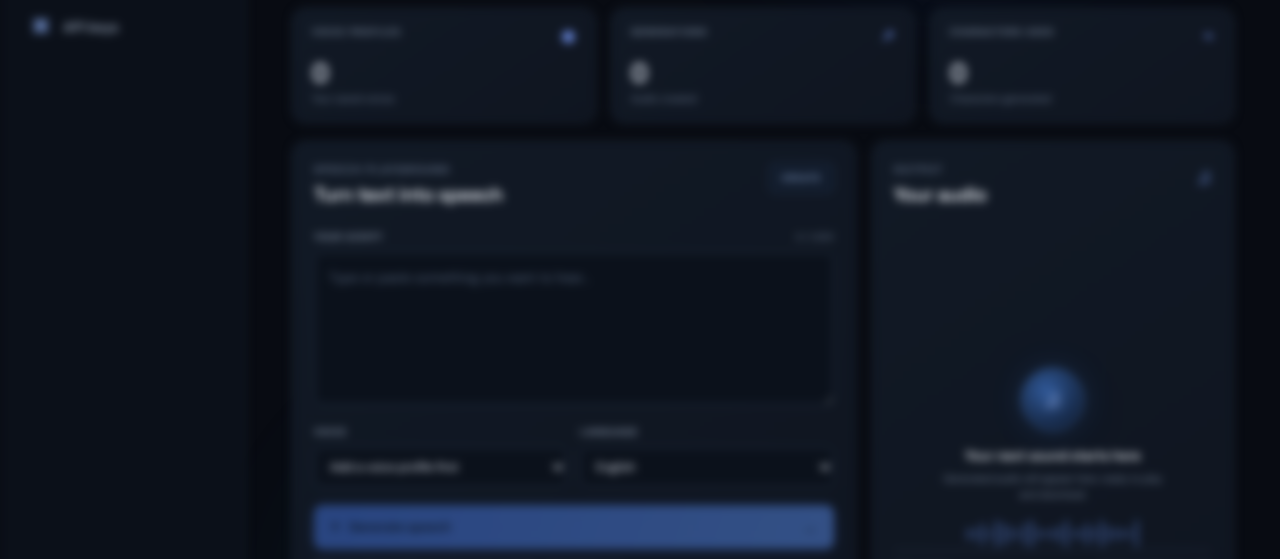
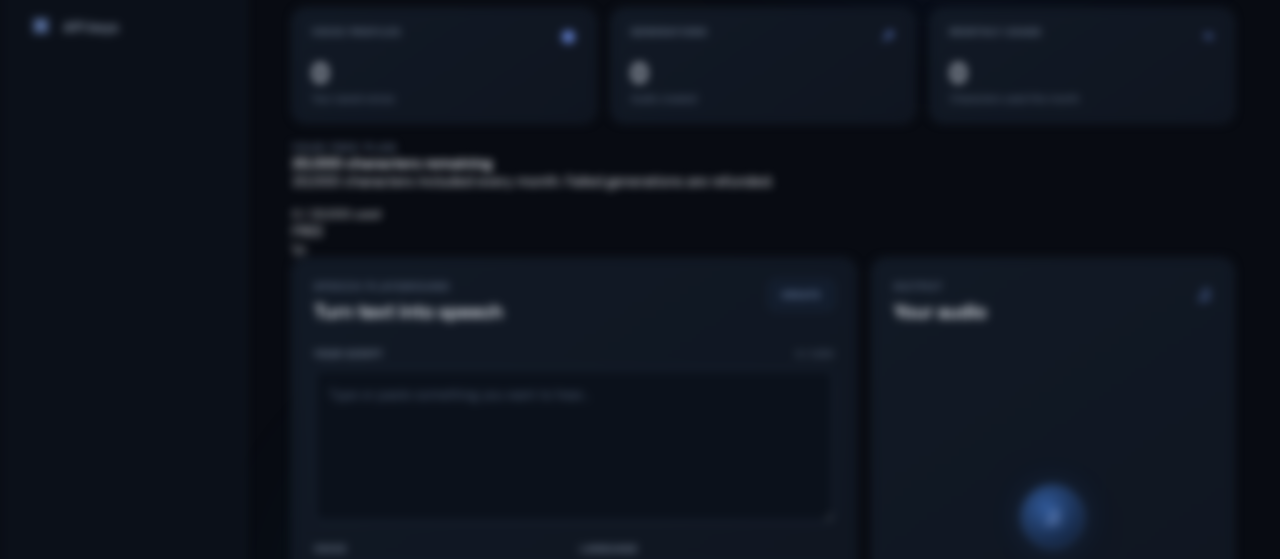
Before and after one commit to Awoyelevictor/ultron-voice-api, a plain HTML site: page web/index.html in a window 1280 px wide. Shown: the part 234-793 px from the top of the page. Drawn offline with Linux system fonts and the light colour scheme; a script that the page names is missing.

Commit message:
Show monthly free character balance

```diff
--- a/web/index.html
+++ b/web/index.html
@@ -38,9 +38,9 @@
         <div class="stats-grid">
           <article class="stat-card"><div class="stat-label">VOICE PROFILES <span>◉</span></div><div class="stat-value">0</div><div class="stat-note">Your saved voices</div></article>
           <article class="stat-card"><div class="stat-label">GENERATIONS <span>↗</span></div><div class="stat-value">0</div><div class="stat-note">Audio created</div></article>
-          <article class="stat-card"><div class="stat-label">CHARACTERS USED <span>⌁</span></div><div class="stat-value">0</div><div class="stat-note">Characters generated</div></article>
+          <article class="stat-card"><div class="stat-label">MONTHLY USAGE <span>⌁</span></div><div class="stat-value" id="monthly-used">0</div><div class="stat-note">Characters used this month</div></article>
         </div>
-        <div class="studio-layout">
+        <section class="usage-card"><div class="usage-copy"><div class="eyebrow">YOUR FREE PLAN</div><strong><span id="usage-remaining">20,000</span> characters remaining</strong><p>20,000 characters included every month. Failed generations are refunded.</p></div><div class="usage-meter"><div class="usage-meter-track"><span id="usage-meter-fill"></span></div><small><span id="usage-used-label">0</span> / 20,000 used</small></div><span class="free-pill">FREE</span></section>\n        <div class="studio-layout">
           <section class="panel composer">
             <div class="panel-heading"><div><div class="eyebrow">SPEECH PLAYGROUND</div><h2>Turn text into speech</h2></div><span class="soft-tag">CREATE</span></div>
             <label class="field-label" for="speech-text">YOUR SCRIPT <span id="char-count">0 / 1,000</span></label>
```
